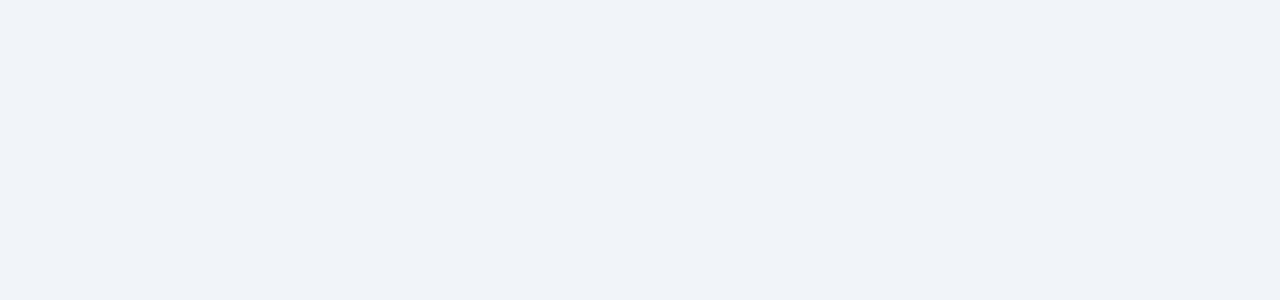
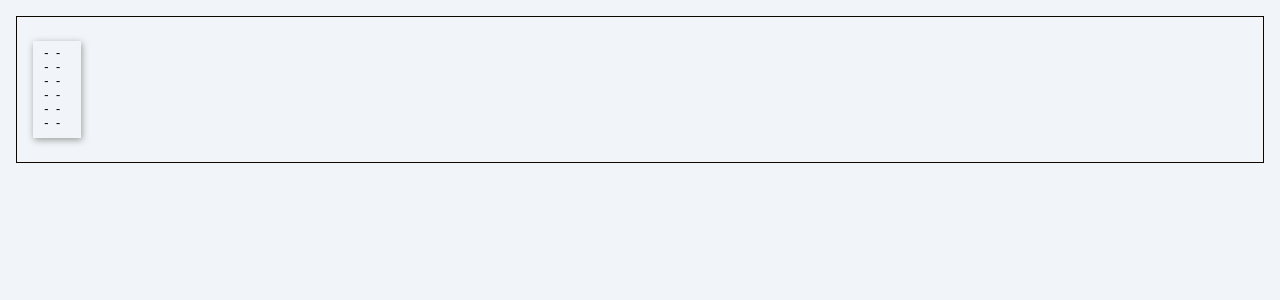
Before and after one commit to kuanoni/next-text-tabber, a Next.js app: page / in a window 1280 px wide. Shown: the top 300 px of the page. Built offline with nearby package versions, Linux system fonts and the light colour scheme.

Commit message:
add Tablature to index page

```diff
--- a/src/pages/index.tsx
+++ b/src/pages/index.tsx
@@ -1,9 +1,11 @@
-import { Inter } from 'next/font/google';
 import Head from 'next/head';
 
-const inter = Inter({ subsets: ['latin'] });
+import Tablature from '@modules/tablature/components/Tablature';
+import { useTablatureStore } from '@modules/tablatureStore/useTablatureStore';
 
 export default function Home() {
+	const lines = useTablatureStore().tablature;
+
 	return (
 		<>
 			<Head>
@@ -12,7 +14,9 @@ export default function Home() {
 				<meta name='viewport' content='width=device-width, initial-scale=1' />
 				<link rel='icon' href='/favicon.ico' />
 			</Head>
-			<main></main>
+			<main>
+				<Tablature lines={lines} />
+			</main>
 		</>
 	);
 }
```
